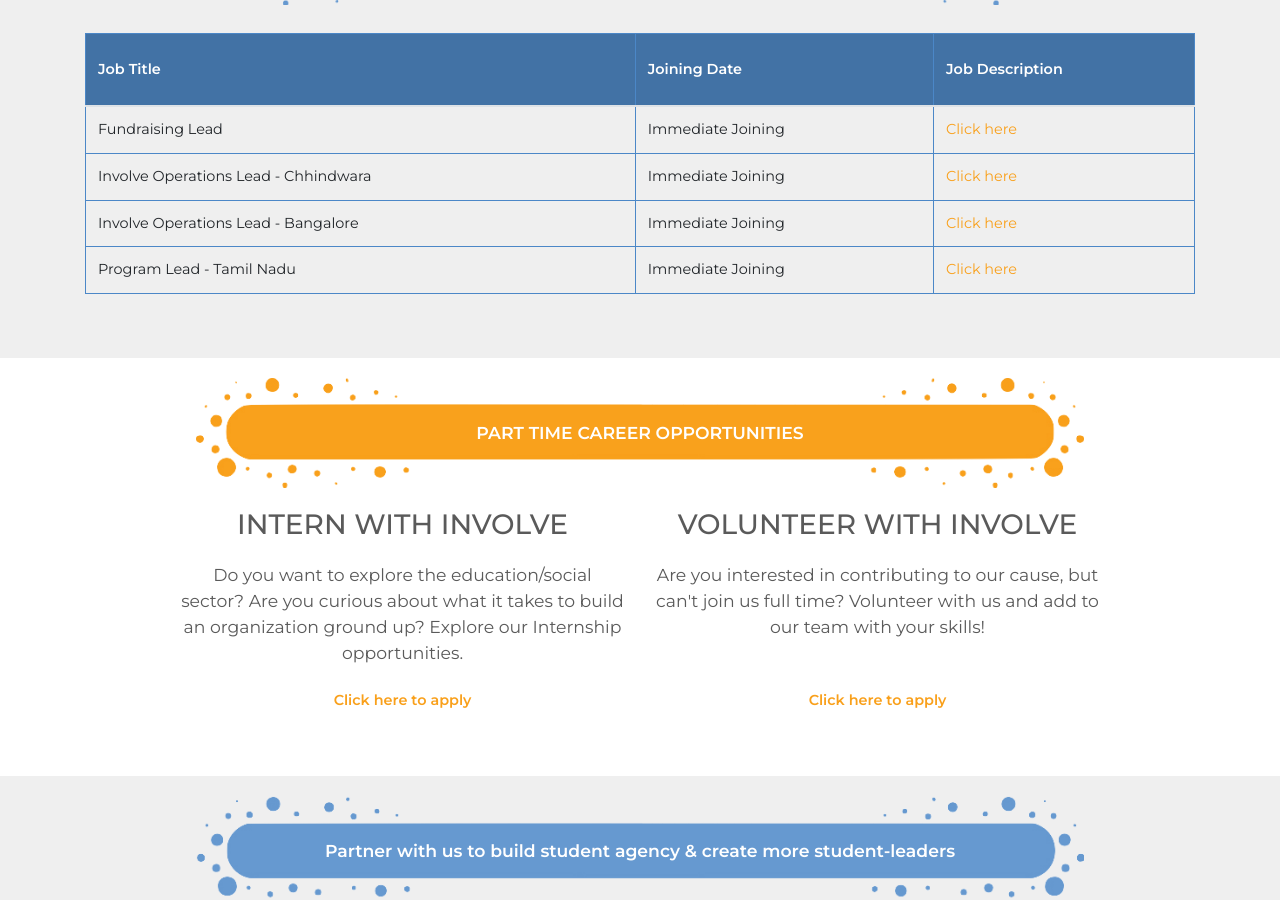
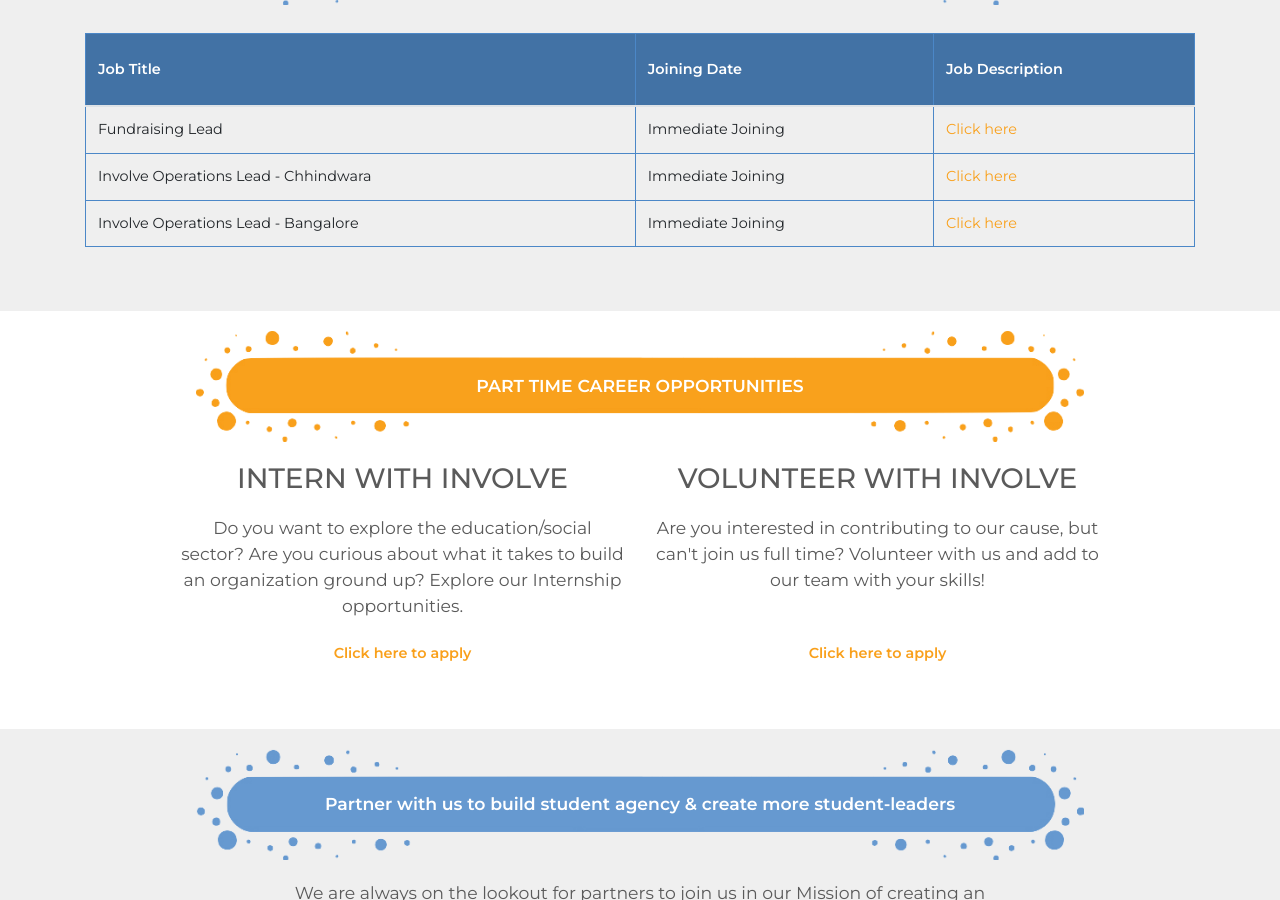
Before and after one commit to Involve-Edu/involveedupublic, a Jekyll site: the page built from get-involved.md, in a window 1280 px wide and 900 px high, scrolled down 542 px. Built offline with Jekyll 4.4.1, drawn with Linux system fonts in a browser that asks for light colours; comment, search, counter and statistics services are not loaded.

Commit message:
Website Updation

```diff
--- a/_data/get-involved.yml
+++ b/_data/get-involved.yml
@@ -15,10 +15,6 @@
     - title: Involve Operations Lead - Bangalore
       date: Immediate Joining
       apply_link: https://drive.google.com/file/d/1YSINFSIDb2SAmGYMY70czJmoJ1i_3Ikx/view?usp=sharing
-
-    - title: Program Lead - Tamil Nadu
-      date: Immediate Joining
-      apply_link: https://drive.google.com/file/d/1WeCpyjJLSSSswQVlb1yW5c9c5dJCa6_r/view?usp=sharing
 
 part_time_carrers:
   title: PART TIME CAREER OPPORTUNITIES
```
